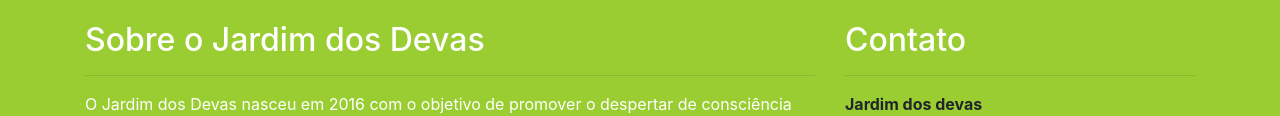
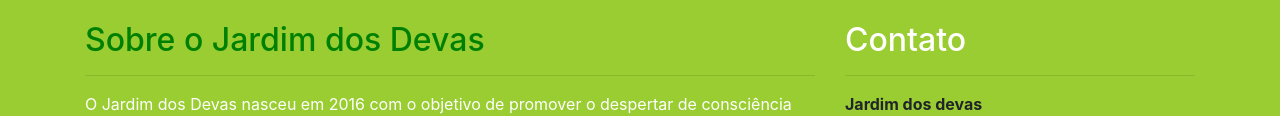
Before and after one commit to vitordarci/jardimdosdevas, a website: page index.html in a window 1280 px wide. Shown: the part 412-528 px from the top of the page. Drawn offline with Linux system fonts and the light colour scheme.

Commit message:
Update index.html

```diff
--- a/index.html
+++ b/index.html
@@ -90,7 +90,7 @@
 
     <div class="row">
       <div class="col-md-8 mb-5">
-        <h2 style="color: white;">Sobre o Jardim dos Devas</h2>
+        <h2 style="color: green;">Sobre o Jardim dos Devas</h2>
         <hr>
         <p style="color:white">O Jardim dos Devas nasceu em 2016 com o objetivo de promover o despertar de consciência de cada indivíduo buscador, por meio de terapias, vivências e medicinas da floresta, para que todos possam revelar o verdadeiro Ser e assim promover a cura planetária alinhada com a ancestralidade resgatando tradições curadoras.
 Atualmente o Jardim dos Devas desenvolve terapias naturais com medicina da floresta, vivências terapêuticas, consultas com oráculos e instrumentos de poder e transformação disponíveis na loja on-line todos alinhados com egrégoras de cura universal. Embasados na ciência, espiritualidade e filosofia o Jardim possibilita o despertar da consciência para agir no aqui e agora para que cada Ser Humano possa discernir e tornar-se mestre de si mesmo. Sendo assim cada Ser tem a compreensão dos pontos a serem equilibrados e como fazê-lo no campo emocional, físico, mental e espiritual. Superando barreiras, reconstruindo hábitos e adquirindo novas conquistas, acessando a prosperidade universal gerando bem estar constante.
```
